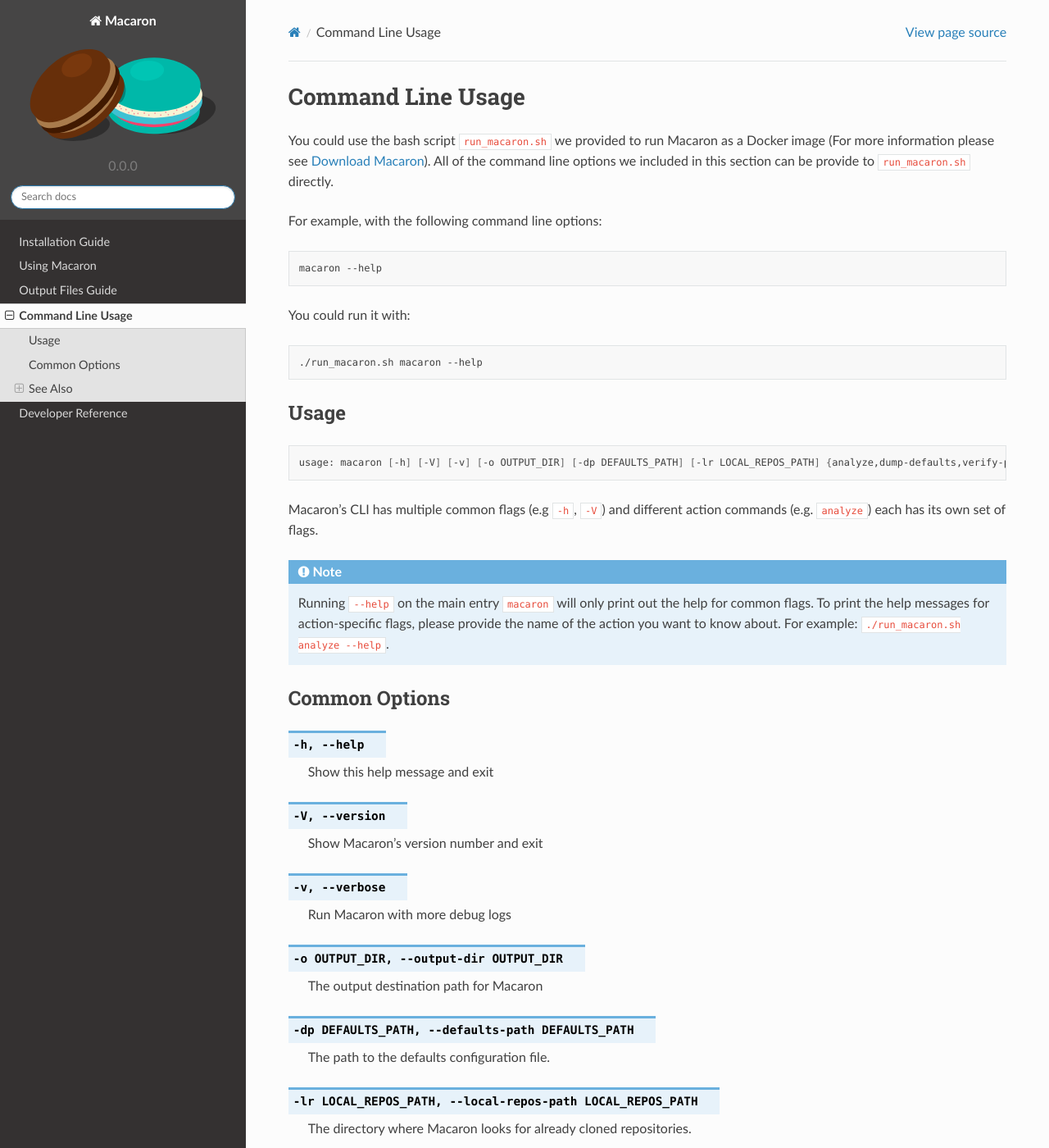
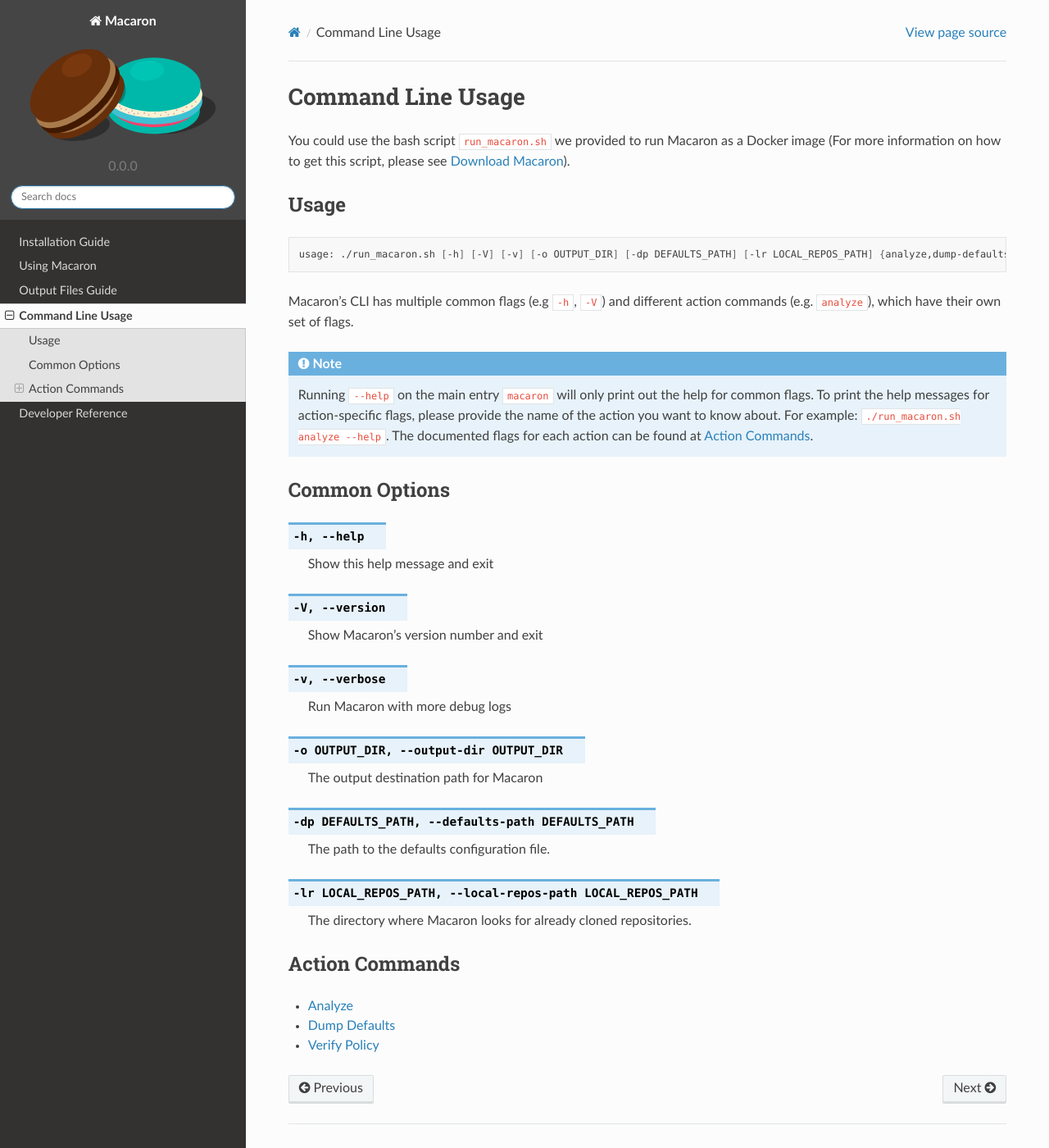
Before and after one commit to oracle/macaron, a Sphinx documentation site: the page built from docs/source/pages/cli_usage/index.rst, in a window 1280 px wide and 1400 px high. Shown: the whole window at 82% size. Built offline with Sphinx 7.4.7 and the Read the Docs theme 2.0.0, drawn with Linux system fonts in a browser that asks for light colours.

Commit message:
chore: address PR comments
Signed-off-by: Trong Nhan Mai <trong.nhan.mai@oracle.com>

```diff
--- a/docs/source/pages/cli_usage/action_analyze.rst
+++ b/docs/source/pages/cli_usage/action_analyze.rst
@@ -14,7 +14,7 @@
 
 .. code-block:: shell
 
-    usage: macaron analyze
+    usage: ./run_macaron.sh analyze
         [-h] [-sbom SBOM_PATH] [-rp REPO_PATH] [-b BRANCH]
         [-d DIGEST] [-pe PROVENANCE_EXPECTATION] [-c CONFIG_PATH]
         [--skip-deps] [-g TEMPLATE_PATH]
--- a/docs/source/pages/cli_usage/action_dump_defaults.rst
+++ b/docs/source/pages/cli_usage/action_dump_defaults.rst
@@ -14,7 +14,7 @@
 
 .. code-block:: shell
 
-    usage: macaron dump-defaults [-h]
+    usage: ./run_macaron.sh dump-defaults [-h]
 
 -------
 Options
--- a/docs/source/pages/cli_usage/action_verify-policy.rst
+++ b/docs/source/pages/cli_usage/action_verify-policy.rst
@@ -14,7 +14,7 @@
 
 .. code-block:: shell
 
-    usage: macaron verify-policy [-h] -d DATABASE -f FILE [-s]
+    usage: ./run_macaron.sh verify-policy [-h] -d DATABASE -f FILE [-s]
 
 -------
 Options
--- a/docs/source/pages/cli_usage/index.rst
+++ b/docs/source/pages/cli_usage/index.rst
@@ -7,19 +7,8 @@
 Command Line Usage
 ==================
 
-You could use the bash script ``run_macaron.sh`` we provided to run Macaron as a Docker image (For more information please see :ref:`Download Macaron <download-macaron>`). All of the command line options we included in this section can be provide to ``run_macaron.sh`` directly.
+You could use the bash script ``run_macaron.sh`` we provided to run Macaron as a Docker image (For more information on how to get this script, please see :ref:`Download Macaron <download-macaron>`).
 
-For example, with the following command line options:
-
-.. code-block:: shell
-
-	macaron --help
-
-You could run it with:
-
-.. code-block:: shell
-
-	./run_macaron.sh macaron --help
 
 -----
 Usage
@@ -27,11 +16,11 @@
 
 .. code-block:: shell
 
-	usage: macaron [-h] [-V] [-v] [-o OUTPUT_DIR] [-dp DEFAULTS_PATH] [-lr LOCAL_REPOS_PATH] {analyze,dump-defaults,verify-policy} ...
+	usage: ./run_macaron.sh [-h] [-V] [-v] [-o OUTPUT_DIR] [-dp DEFAULTS_PATH] [-lr LOCAL_REPOS_PATH] {analyze,dump-defaults,verify-policy} ...
 
-Macaron's CLI has multiple common flags (e.g ``-h``, ``-V``) and different action commands (e.g. ``analyze``) each has its own set of flags.
+Macaron's CLI has multiple common flags (e.g ``-h``, ``-V``) and different action commands (e.g. ``analyze``), which have their own set of flags.
 
-.. note:: Running ``--help`` on the main entry ``macaron`` will only print out the help for common flags. To print the help messages for action-specific flags, please provide the name of the action you want to know about. For example: ``./run_macaron.sh analyze --help``.
+.. note:: Running ``--help`` on the main entry ``macaron`` will only print out the help for common flags. To print the help messages for action-specific flags, please provide the name of the action you want to know about. For example: ``./run_macaron.sh analyze --help``. The documented flags for each action can be found at `Action Commands`_.
 
 --------------
 Common Options
@@ -61,9 +50,9 @@
 
 	The directory where Macaron looks for already cloned repositories.
 
---------
-See Also
---------
+---------------
+Action Commands
+---------------
 
 .. toctree::
 	:glob:
--- a/docs/source/pages/installation.rst
+++ b/docs/source/pages/installation.rst
@@ -38,7 +38,7 @@
 
 .. code-block:: shell
 
-  ./run_macaron.sh macaron --help
+  ./run_macaron.sh --help
 
 
 .. note:: In the first execution, this script will download the Macaron Docker image from ``ghcr.io/oracle-samples/macaron`` which can take some time. However, the next time you run it, the docker image available on your local host will be used.
@@ -55,7 +55,7 @@
 
 .. code-block:: shell
 
-  ./run_macaron.sh macaron analyze <rest_of_arguments>
+  ./run_macaron.sh analyze <rest_of_arguments>
 
 To obtain a GitHub access token, please see the official instructions `here <https://docs.github.com/en/authentication/keeping-your-account-and-data-secure/creating-a-personal-access-token>`_.
 
```
